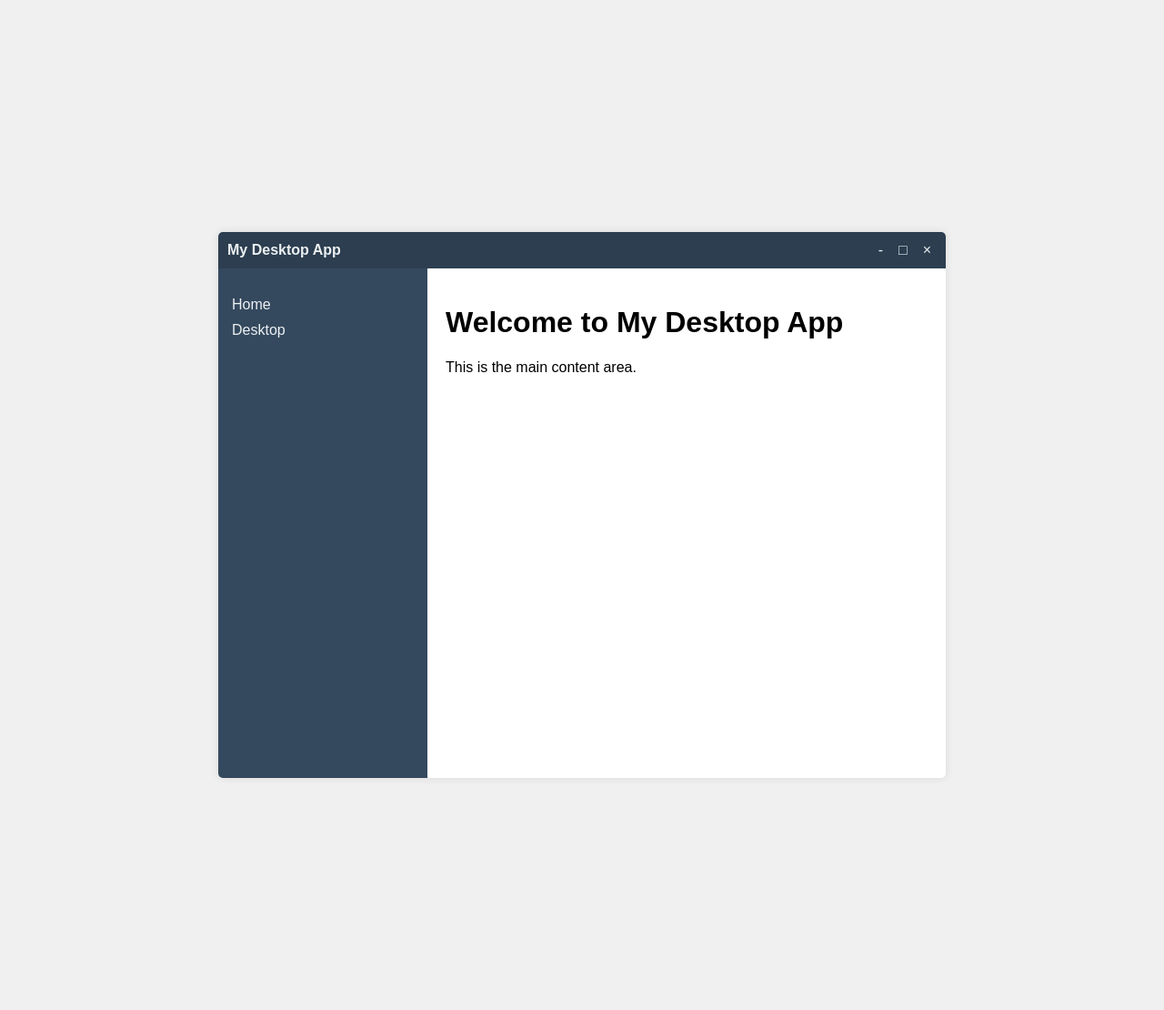
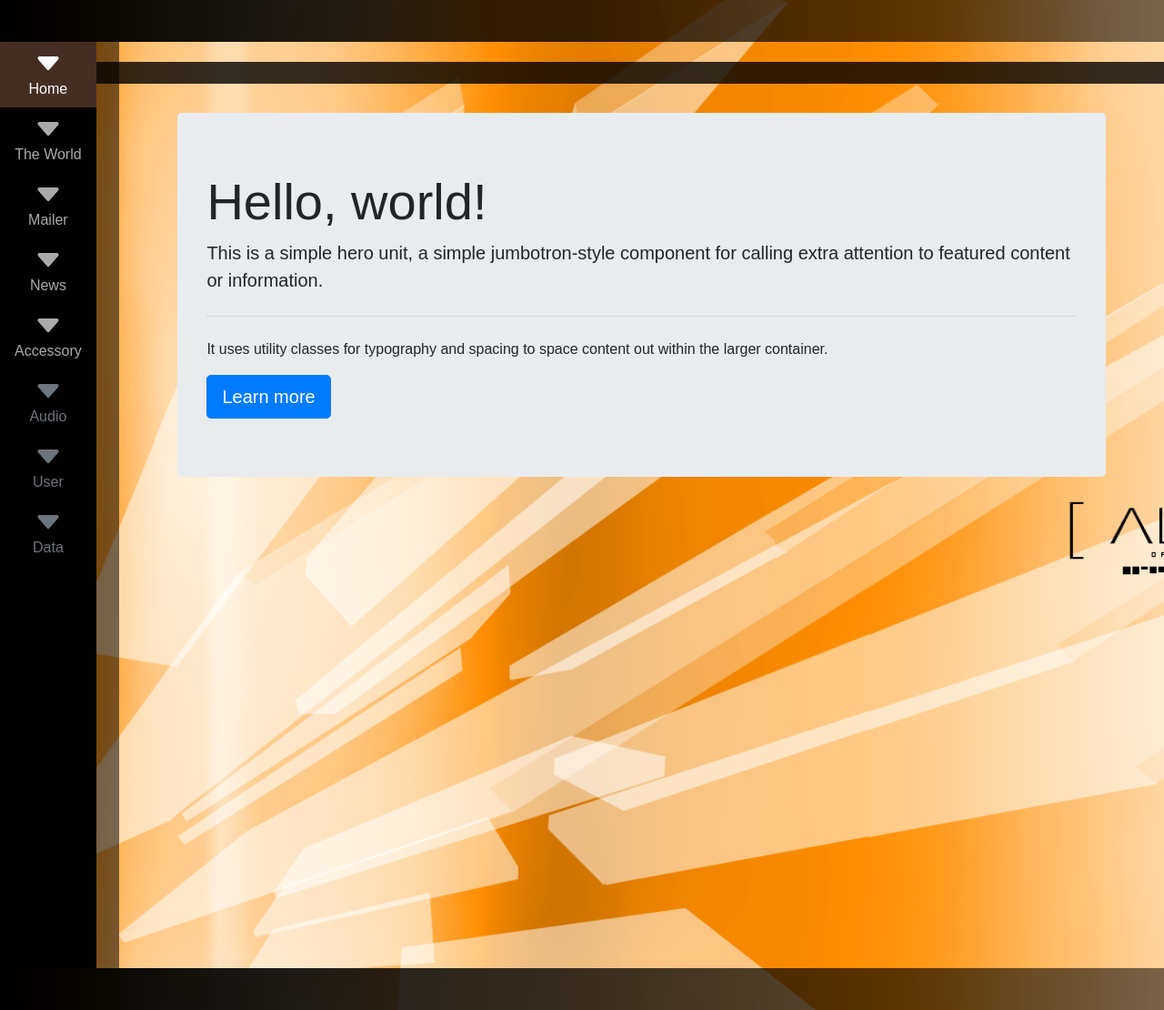
Before and after one commit to Empty-Skyes/DHO, a PHP site: page / in a window 1280 px wide. Shown: the whole page at 91% size. Run offline with PHP 8.4, Linux system fonts and the light colour scheme.

Commit message:
frontend, main pages, css

```diff
--- a/src/css/styles.css
+++ b/src/css/styles.css
@@ -1,86 +1,148 @@
 body {
     font-family: Arial, sans-serif;
-    background-color: #f0f0f0;
     margin: 0;
     padding: 0;
     display: flex;
+    flex-direction: column;
     justify-content: center;
     align-items: center;
     height: 100vh;
+    max-height: 100vh;
+    overflow: hidden;
 }
 
-.window {
-    width: 800px;
-    height: 600px;
-    background-color: #fff;
-    box-shadow: 0 0 10px rgba(0, 0, 0, 0.1);
-    border-radius: 5px;
+#os-header {
+    width: 100%;
+    height: 50px;
+    background-image: linear-gradient(to right, #000 , #00000088);
+    z-index: 2;
+}
+
+#os-body {
+    display: flex;
+    flex-direction: row;
+    width: 100%;
+    max-height: 100%;
+    height: 100%;
+    z-index: 1;
+}
+
+#os-background {
+    position: fixed;
+    width: 100%;
+    height: 100%;
+    top: 0;
+    left: 0;
+    z-index: 0;
     overflow: hidden;
+    object-fit: cover;
+}
+
+#os-background img {
+    min-height: 100%;
+    min-width: 100%;
+}
+
+#os-sidebar {
+    height: 100%;
+    min-width: fit-content;
+    background-color: #000000;
+    position: relative;
+}
+
+@media (min-width: 1200px) {
+    #os-sidebar::after {
+        content: '';
+        border-right: 2vw solid #00000088;
+        position: absolute;
+        top: 0;
+        bottom: 0;
+        left: 100%;
+    }
+
+    #os-main {
+        padding-left: 2vw;
+    }
+}
+
+#os-report {
+    position: relative;
+    width: 100%;
+    margin-top: 2vh;
+    height: 1.5em;
+    background-color: #000000cc;
+}
+
+#os-main {
+    margin: 2em 4em 4em 4em;
+    height: -webkit-fill-available;
+    height: -moz-available;
+    overflow: hidden;
+}
+
+#os-footer {
+    width: 100%;
+    height: 50px;
+    background-image: linear-gradient(to right, #000 , #00000088);
+    z-index: 2;
+}
+
+.container-flex-xs {
+    flex-basis: 5%;
+}
+
+.container-flex-s {
+    flex-basis: 25%;
+}
+
+.container-flex-m {
+    flex-basis: 50%;
+}
+
+.container-flex-l {
+    flex-basis: 75%;
+}
+
+.container-flex-xl {
+    flex-basis: 95%;
+}
+
+/*
+----------------------------------------
+    Override for Bootstrap parts
+----------------------------------------
+
+Contents:
+
+Sidebar nav
+    hover, active
+----------------------------------------
+ */
+
+#pills-tab {
+
+}
+
+.nav-pills {
+
+}
+
+.nav-pills .nav-link {
+    border-radius: 0;
+}
+
+.nav a {
     display: flex;
     flex-direction: column;
+    align-items: center;
+    color: #aaaaaa;
 }
 
-.window-header {
-    display: flex;
-    justify-content: space-between;
-    align-items: center;
-    background-color: #2c3e50;
-    color: #ecf0f1;
-    padding: 10px;
+.nav-pills a:hover {
+    color: orange;
 }
 
-.window-title {
-    font-weight: bold;
+.nav-pills .nav-link.active, .nav-pills .show>.nav-link {
+    color: #fff;
+    background-color: #ffac8644;
 }
-
-.window-controls {
-    display: flex;
-}
-
-.control-btn {
-    background: none;
-    border: none;
-    color: #ecf0f1;
-    font-size: 16px;
-    cursor: pointer;
-    margin-left: 5px;
-}
-
-.control-btn:hover {
-    background-color: rgba(255, 255, 255, 0.2);
-}
-
-.window-content {
-    display: flex;
-    flex: 1;
-}
-
-.sidebar {
-    width: 200px;
-    background-color: #34495e;
-    color: #ecf0f1;
-    padding: 15px;
-}
-
-.sidebar ul {
-    list-style: none;
-    padding: 0;
-}
-
-.sidebar ul li {
-    margin-bottom: 10px;
-}
-
-.sidebar ul li a {
-    color: #ecf0f1;
-    text-decoration: none;
-}
-
-.sidebar ul li a:hover {
-    text-decoration: underline;
-}
-
-.main-content {
-    flex: 1;
-    padding: 20px;
-}
--- a/src/includes/footer.php
+++ /dev/null
@@ -1 +0,0 @@
-<?php
--- a/src/includes/head.php
+++ b/src/includes/head.php
@@ -4,7 +4,12 @@
     <meta charset="UTF-8">
     <meta name="viewport" content="width=device-width, initial-scale=1.0">
     <title><?php echo $pageTitle ?? 'The World'; ?></title>
+    <link rel="stylesheet" href="https://cdn.jsdelivr.net/npm/bootstrap@4.3.1/dist/css/bootstrap.min.css" integrity="sha384-ggOyR0iXCbMQv3Xipma34MD+dH/1fQ784/j6cY/iJTQUOhcWr7x9JvoRxT2MZw1T" crossorigin="anonymous">
     <link rel="stylesheet" href="<?php echo $pageCss ?? '../css/styles.css'; ?>">
+    <script src="https://code.jquery.com/jquery-3.3.1.slim.min.js" integrity="sha384-q8i/X+965DzO0rT7abK41JStQIAqVgRVzpbzo5smXKp4YfRvH+8abtTE1Pi6jizo" crossorigin="anonymous"></script>
+    <script src="https://cdn.jsdelivr.net/npm/popper.js@1.14.7/dist/umd/popper.min.js" integrity="sha384-UO2eT0CpHqdSJQ6hJty5KVphtPhzWj9WO1clHTMGa3JDZwrnQq4sF86dIHNDz0W1" crossorigin="anonymous"></script>
+    <script src="https://cdn.jsdelivr.net/npm/bootstrap@4.3.1/dist/js/bootstrap.min.js" integrity="sha384-JjSmVgyd0p3pXB1rRibZUAYoIIy6OrQ6VrjIEaFf/nJGzIxFDsf4x0xIM+B07jRM" crossorigin="anonymous"></script>
+    <script src="https://ajax.googleapis.com/ajax/libs/jquery/3.7.1/jquery.min.js"></script>
     <script src="../js/script.js" defer></script>
 </head>
 <body>
--- a/src/includes/header.php
+++ /dev/null
@@ -1,8 +0,0 @@
-<div class="window-header">
-    <span class="window-title">My Desktop App</span>
-    <div class="window-controls">
-        <button class="control-btn minimize">-</button>
-        <button class="control-btn maximize">□</button>
-        <button class="control-btn close">×</button>
-    </div>
-</div>
--- /dev/null
+++ b/src/includes/osBody.php
@@ -0,0 +1,12 @@
+<div id="os-body">
+    <div class="container-flex-xs">
+        <?php include 'includes/osSidebar.php'; ?>
+    </div>
+    <div class="container-flex-xl">
+        <?php include 'includes/osMain.php'; ?>
+    </div>
+</div>
+
+<div id="os-background">
+    <img src="../assets/img/os-bg-placeholder.png">
+</div>
--- /dev/null
+++ b/src/includes/osFooter.php
@@ -0,0 +1,3 @@
+<div id="os-footer">
+    <div id="os-copyright"></div>
+</div>
--- /dev/null
+++ b/src/includes/osHeader.php
@@ -0,0 +1,2 @@
+<div id="os-header">
+</div>
--- /dev/null
+++ b/src/includes/osMain.php
@@ -0,0 +1,21 @@
+<div id="os-report">
+</div>
+
+<div id="os-main">
+    <div class="tab-content" id="pills-tabContent">
+        <div class="tab-pane fade show active" id="home" role="tabpanel" aria-labelledby="home-tab">
+            <?php include 'views/osHome.php';?>
+        </div>
+        <div class="tab-pane fade" id="pill-home" role="tabpanel" aria-labelledby="home-tab">
+            <?php include 'views/osHome.php';?>
+        </div>
+        <div class="tab-pane fade" id="pill-mailer" role="tabpanel" aria-labelledby="mailer-tab">
+            <?php include 'views/osMailer.php';?>
+        </div>
+        <div class="tab-pane fade" id="pill-news" role="tabpanel" aria-labelledby="news-tab">New phone who dis</div>
+        <div class="tab-pane fade" id="pill-accessory" role="tabpanel" aria-labelledby="accessory-tab">what?</div>
+        <div class="tab-pane fade" id="pill-audio" role="tabpanel" aria-labelledby="audio-tab">nyaa</div>
+        <div class="tab-pane fade" id="pill-user" role="tabpanel" aria-labelledby="user-tab">tis u</div>
+        <div class="tab-pane fade" id="pill-data" role="tabpanel" aria-labelledby="date-tab">nothing lol</div>
+    </div>
+</div>
--- /dev/null
+++ b/src/includes/osSidebar.php
@@ -0,0 +1,40 @@
+<?php $path = '<svg xmlns="http://www.w3.org/2000/svg" width="32" height="32" fill="currentColor" class="bi bi-caret-down-fill" viewBox="0 0 16 16">
+  <path d="M7.247 11.14 2.451 5.658C1.885 5.013 2.345 4 3.204 4h9.592a1 1 0 0 1 .753 1.659l-4.796 5.48a1 1 0 0 1-1.506 0z"/>
+</svg>'?>
+
+<div id="os-sidebar">
+    <div class="nav flex-column nav-pills" id="pills-tab" role="tablist" aria-orientation="vertical">
+        <a class="nav-link active" id="home-tab" data-toggle="pill" href="#pill-home" role="tab" aria-controls="pill-home" aria-selected="true">
+            <?php echo $path; ?>
+            Home
+        </a>
+        <a class="nav-link" href="#">
+            <?php echo $path; ?>
+            The World
+        </a>
+        <a class="nav-link" id="mailer-tab" data-toggle="pill" href="#pill-mailer" role="tab" aria-controls="pill-mailer" aria-selected="false">
+            <?php echo $path; ?>
+            Mailer
+        </a>
+        <a class="nav-link" id="news-tab" data-toggle="pill" href="#pill-news" role="tab" aria-controls="pill-messages" aria-selected="false">
+            <?php echo $path; ?>
+            News
+        </a>
+        <a class="nav-link" id="accessory-tab" data-toggle="pill" href="#pill-accessory" role="tab" aria-controls="pill-accessory" aria-selected="false">
+            <?php echo $path; ?>
+            Accessory
+        </a>
+        <a class="nav-link" id="audio-tab" data-toggle="pill" href="#pill-audio" role="tab" aria-controls="pill-audio" aria-selected="true">
+            <?php echo $path; ?>
+            Audio
+        </a>
+        <a class="nav-link" id="user-tab" data-toggle="pill" href="#pill-user" role="tab" aria-controls="pill-user" aria-selected="true">
+            <?php echo $path; ?>
+            User
+        </a>
+        <a class="nav-link disabled" id="data-tab" data-toggle="pill" href="#pill-data" tabindex="-1" role="tab" aria-controls="pill-data" aria-selected="true" aria-disabled="true">
+            <?php echo $path; ?>
+            Data
+        </a>
+    </div>
+</div>
--- a/src/includes/sidebar.php
+++ /dev/null
@@ -1,6 +0,0 @@
-<div class="sidebar">
-    <ul>
-        <li><a href="../index.php">Home</a></li>
-        <li><a href="../altlimitDesktop.php">Desktop</a></li>
-    </ul>
-</div>
--- a/src/index.php
+++ b/src/index.php
@@ -1,15 +1,5 @@
 <?php $pageTitle = 'Home';
 include 'includes/head.php';
-?>
-<div class="window">
-    <?php include 'includes/header.php'; ?>
-    <div class="window-content">
-        <?php include 'includes/sidebar.php'; ?>
-        <div class="main-content">
-            <h1>Welcome to My Desktop App</h1>
-            <p>This is the main content area.</p>
-        </div>
-    </div>
-</div>
-</body>
-</html>
+include 'includes/osHeader.php';
+include 'includes/osBody.php';
+include 'includes/osFooter.php';
--- a/src/js/script.js
+++ b/src/js/script.js
@@ -1,20 +1,4 @@
-document.addEventListener('DOMContentLoaded', function() {
-    const links = document.querySelectorAll('.sidebar ul li a');
-    const contents = document.querySelectorAll('.content');
-
-    links.forEach(link => {
-        link.addEventListener('click', function(event) {
-            event.preventDefault();
-
-            // Remove active class from all contents
-            contents.forEach(content => content.classList.remove('active'));
-
-            // Get the content id from the data attribute
-            const contentId = this.getAttribute('data-content');
-            const activeContent = document.getElementById(contentId);
-
-            // Add active class to the selected content
-            activeContent.classList.add('active');
-        });
-    });
-});
+//$('#news-tab').addClass('disabled');
+//$('#accessory-tab').addClass('disabled');
+$('#audio-tab').addClass('disabled');
+$('#user-tab').addClass('disabled');
--- /dev/null
+++ b/src/views/osHome.php
@@ -0,0 +1,9 @@
+<?php $pageTitle = 'Home'; ?>
+
+<div class="jumbotron">
+    <h1 class="display-4">Hello, world!</h1>
+    <p class="lead">This is a simple hero unit, a simple jumbotron-style component for calling extra attention to featured content or information.</p>
+    <hr class="my-4">
+    <p>It uses utility classes for typography and spacing to space content out within the larger container.</p>
+    <a class="btn btn-primary btn-lg" href="#" role="button">Learn more</a>
+</div>
--- /dev/null
+++ b/src/views/osMailer.php
@@ -0,0 +1,6 @@
+<div class="alert alert-warning alert-dismissible fade show" role="alert">
+    <strong>Holy guacamole!</strong> You should check in on some of those fields below.
+    <button type="button" class="close" data-dismiss="alert" aria-label="Close">
+        <span aria-hidden="true">&times;</span>
+    </button>
+</div>
--- /dev/null
+++ b/src/views/osStartup.php
@@ -0,0 +1,3 @@
+<div class="spinner-border" role="status">
+    <span class="sr-only">Loading...</span>
+</div>
```
Also changed, not shown: src/altlimitDesktop.php (deleted, +0 -16 lines), src/assets/img/os-bg-placeholder.png (added), src/includes/functions.php (added), src/views/altlimitLoad.php (deleted).
